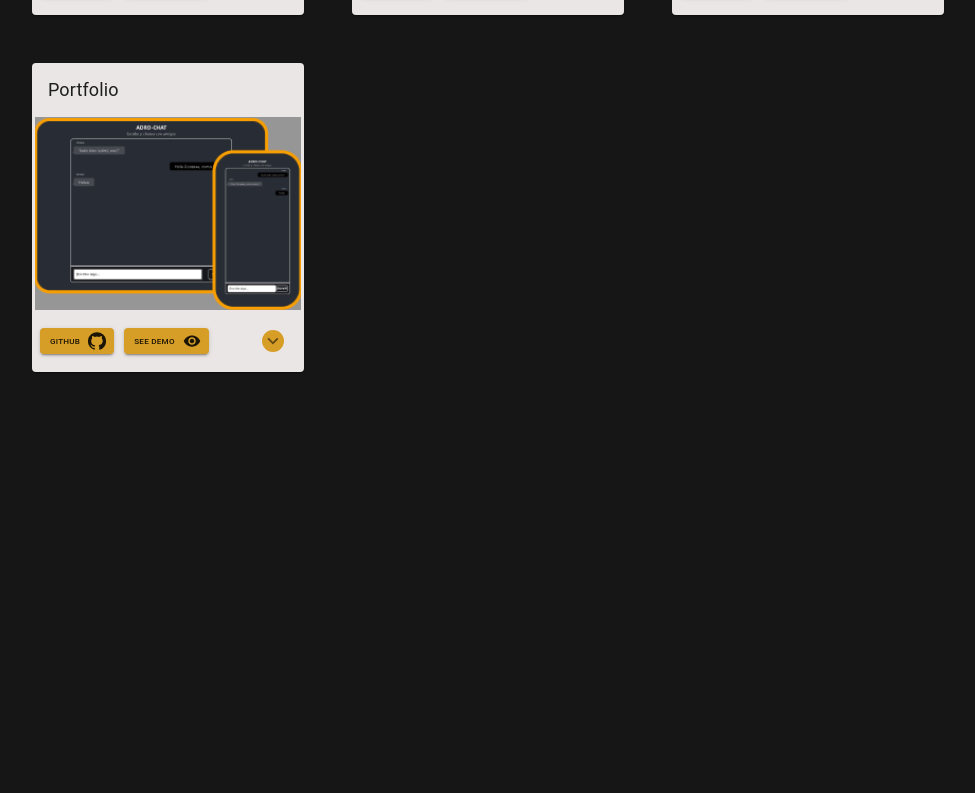
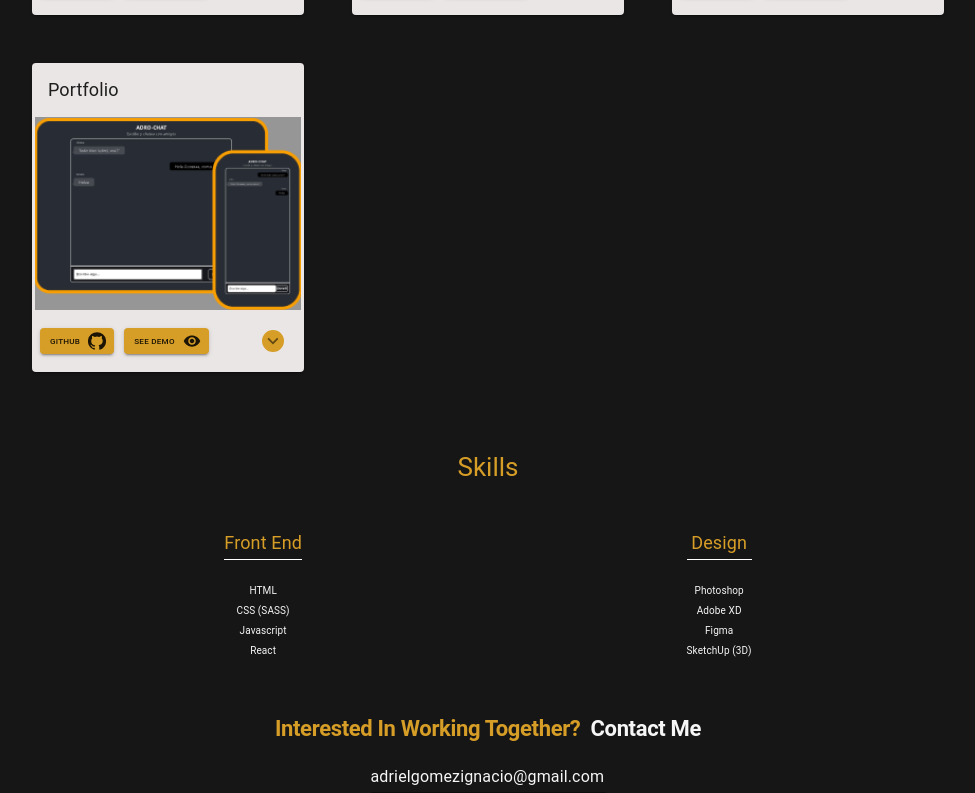
Before and after one commit to AdrielIg/Portfolio-react-UI, a React (Create React App) app: page / in a window 1280 px wide. Shown: the part 2005-2798 px from the top of the page, without its empty margins (152-1127 px from the left). Before the commit the page ends 2401 px from the top, so only its background shows below. Built offline with nearby package versions, Linux system fonts and the light colour scheme.

Commit message:
Added skills and contact section

```diff
--- a/src/App.css
+++ b/src/App.css
@@ -11,3 +11,6 @@ a {
   text-decoration: none;
   color: inherit;
 }
+ul {
+  list-style: none;
+}
--- a/src/App.js
+++ b/src/App.js
@@ -3,6 +3,8 @@ import Header from "./components/Nav/Header"
 import Intro from './components/Intro/Intro'
 import About from './components/About/About'
 import Portfolio from './components/Portfolio/Portfolio'
+import Skills from './components/Skills/Skills'
+import Contact from './components/Contact/Contact'
 
 
 //css
@@ -22,6 +24,8 @@ function App() {
       <Intro />
       <About />
       <Portfolio />
+      <Skills />
+      <Contact />
     </ThemeProvider>
 
   );
--- /dev/null
+++ b/src/components/Contact/Contact.js
@@ -0,0 +1,107 @@
+import { Typography } from '@material-ui/core'
+import Container from '@material-ui/core/Container'
+import { makeStyles } from '@material-ui/core/styles';
+import Input from '@material-ui/core/Input';
+import React from 'react';
+import Box from '@material-ui/core/Box';
+import Snackbar from '@material-ui/core/Snackbar';
+import Fade from '@material-ui/core/Fade';
+import Slide from '@material-ui/core/Slide';
+
+const useStyles = makeStyles(() => ({
+  contactContainer: {
+    marginTop: '5rem',
+    display: 'flex',
+    flexDirection: 'column',
+    alignItems: 'center'
+  },
+  spanContact: {
+    color: '#F6F6F6',
+    marginLeft: '1rem'
+  },
+  mail: {
+    color: '#F6F6F6',
+    fontSize: '1.6rem',
+    marginTop: '2rem',
+    width: '235px'
+  }
+}))
+
+const Contact = () => {
+  const classes = useStyles()
+  const [state, setState] = React.useState({
+    open: false,
+    Transition: Fade,
+  });
+
+  //Function Copy Mail
+  const copy = (e) => {
+
+
+    const mail = e.target
+    mail.select()
+    document.execCommand("copy")
+  }
+
+  //PopUp
+  function SlideTransition(props) {
+    return <Slide {...props} direction="up" />;
+  }
+
+  const handleClick = (Transition) => () => {
+
+    setState({
+      open: true,
+      Transition,
+    });
+    console.log(Transition)
+
+  };
+
+  const handleClose = () => {
+    setState({
+      ...state,
+      open: false,
+    });
+  };
+
+
+
+  /* Function copy() */
+
+
+  return (
+    <Container className={classes.contactContainer} maxWidth='md' component='section' variant='section' align='center'>
+      <Typography
+        component='h4'
+        variant='h1'
+        color='secondary'
+      >Interested In Working Together?
+      <span className={classes.spanContact}>
+          Contact Me
+        </span>
+      </Typography>
+
+      <Box className={classes.caja} onClick={handleClick(SlideTransition)}>
+        <Input
+          className={classes.mail}
+          inputProps={{ value: 'adrielgomezignacio@gmail.com', readOnly: true, tpye: 'text' }}
+          onClick={copy}
+          color='secondary' />
+      </Box>
+
+
+
+      <Snackbar
+        open={state.open}
+        onClose={handleClose}
+        TransitionComponent={state.Transition}
+        color='secondary'
+        message="Mail copied!!!"
+        key={state.Transition.name}
+      />
+    </Container>
+  )
+}
+
+export default Contact
--- a/src/components/Portfolio/Portfolio.js
+++ b/src/components/Portfolio/Portfolio.js
@@ -17,7 +17,7 @@ const Portfolio = () => {
   const classes = useStyles();
 
   return (
-    <Container maxWidth='md' className={classes.portfolioContainer} component='section' variant='section' align='center'>
+    <Container id='portfolio' maxWidth='md' className={classes.portfolioContainer} component='section' variant='section' align='center'>
       <Typography className={classes.portfolioTitle} variant='h3' component='h3' color='secondary'>
         Portfolio
       </Typography>
--- /dev/null
+++ b/src/components/Skills/SkillList.js
@@ -0,0 +1,59 @@
+//components
+import Title from "../UI/Title"
+//Material UI
+import Box from '@material-ui/core/Box'
+import Typography from '@material-ui/core/Typography'
+import { makeStyles } from '@material-ui/core/styles';
+import Divider from '@material-ui/core/Divider'
+import List from '@material-ui/core/List'
+
+
+
+const useStyles = makeStyles(() => ({
+  listSkills: {
+    marginTop: '1.5rem'
+  },
+  listSkill: {
+    margin: '.5rem 0'
+  },
+  divisor: {
+    backgroundColor: 'white',
+    marginTop: '.4rem'
+  }
+}))
+
+
+const SkillList = (props) => {
+  const classes = useStyles()
+  return (
+    <Box >
+      <Title
+        component='h4'
+        variant='h4'
+        text={props.text}
+        classname='subTitle'
+      />
+      <Divider className={classes.divisor} />
+      <Box className={classes.listSkills}>
+        <List component='ul'>
+          <li>
+            <Typography component='p' color='primary'>{props.tec1}</Typography>
+          </li>
+          <li>
+            <Typography className={classes.listSkill} component='p' color='primary'>{props.tec2}</Typography>
+          </li>
+          <li>
+            <Typography className={classes.listSkill} component='p' color='primary'>{props.tec3}</Typography
+            ></li>
+          <li>
+            <Typography component='p' color='primary'>{props.tec4}</Typography>
+          </li>
+        </List>
+
+      </Box >
+
+    </Box >
+  )
+}
+
+export default SkillList
--- /dev/null
+++ b/src/components/Skills/Skills.js
@@ -0,0 +1,66 @@
+//Components
+import Title from '../UI/Title'
+import SkillList from './SkillList';
+//Matrial UI
+import Container from '@material-ui/core/Container'
+import Box from '@material-ui/core/Box'
+import { makeStyles } from '@material-ui/core/styles';
+
+
+
+
+
+const useStyles = makeStyles(() => ({
+  skillsContainer: {
+
+    marginTop: '8rem'
+
+  },
+  skillsTitle: {
+    marginBottom: '5rem'
+  },
+  skillsWrapper: {
+    display: 'flex',
+    justifyContent: 'space-around',
+    alignItems: 'center',
+    marginTop: '5rem'
+
+  },
+
+}))
+
+const Skills = () => {
+  const classes = useStyles()
+  return (
+    <Container id='skills' className={classes.skillsContainer} maxWidth='md' component='section' variant='section' align='center'>
+      <Title
+        text='Skills'
+        variant='h3'
+        component='h3'
+        classname='title'
+      />
+      <Box className={classes.skillsWrapper}>
+        <SkillList
+
+          text='Front End'
+          tec1='HTML'
+          tec2='CSS (SASS)'
+          tec3='Javascript'
+          tec4='React'
+        />
+        <SkillList
+
+          text='Design'
+          tec1='Photoshop'
+          tec2='Adobe XD'
+          tec3='Figma'
+          tec4='SketchUp (3D)'
+        />
+      </Box>
+
+
+    </Container>
+  )
+}
+
+export default Skills
--- /dev/null
+++ b/src/components/UI/Title.js
@@ -0,0 +1,21 @@
+import Typography from '@material-ui/core/Typography'
+import { makeStyles } from '@material-ui/core/styles';
+
+
+const useStyles = makeStyles(() => ({
+  title: {
+    margin: '5rem 0'
+
+  },
+  subTitle: {
+    marginTop: '5rem'
+  }
+}))
+
+const Title = (props) => {
+  return (
+    <Typography className={props.classname} variant={props.variant} component={props.component} color='secondary'>{props.text}</Typography>
+  )
+}
+
+export default Title
```
Also changed, not shown: src/components/UI/Pop.js (added, +50 -0 lines).
